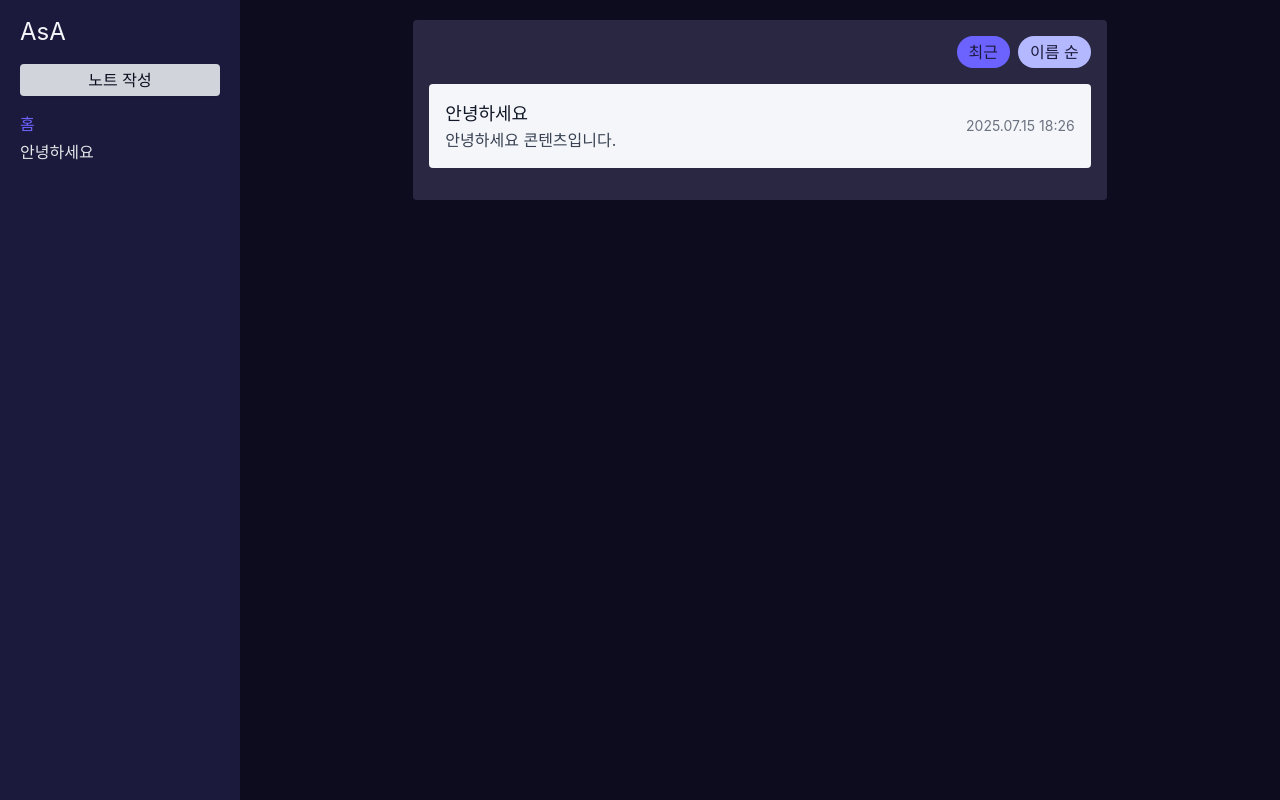
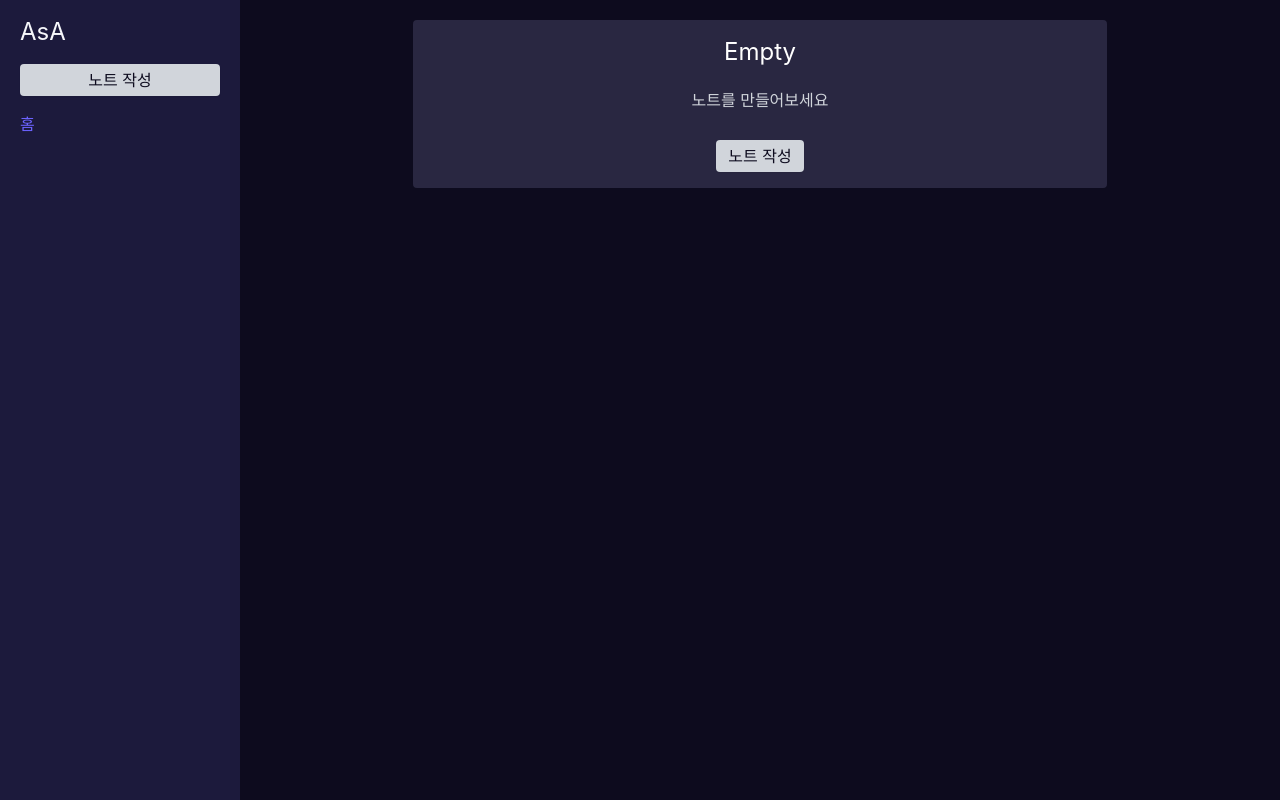
Before and after one commit to sum529-create/auto-summary-ai, a React (Vite) app: page / in a window 1280 px wide. Built offline with nearby package versions, Linux system fonts and the light colour scheme.

Commit message:
add: 노트가 없을 경우 empty 컴포넌트 추가 #4

```diff
--- a/src/components/layout/NavSection.jsx
+++ b/src/components/layout/NavSection.jsx
@@ -1,18 +1,14 @@
 import { Link, useNavigate } from "react-router-dom";
 import NoteList from "../nav/NavNoteList";
 import Button from "../ui/Button";
+import { handleClick } from "../../hooks/useNoteAction";
 
 const NavSection = () => {
   const navigate = useNavigate();
-  const handleClick = () => {
-    const id = crypto.randomUUID();
-
-    navigate(`/notes/${id}`)
-  }
   return (
     <div className="min-w-60 py-4 px-5 bg-sumi-night">
       <Link to="/" className="cursor-pointer text-2xl text-sumi-moon">AsA</Link>
-      <Button onClick={handleClick} variant="light" fullWidth={true} className="my-4">노트 작성</Button>
+      <Button onClick={() => handleClick(navigate)} variant="light" fullWidth={true} className="my-4">노트 작성</Button>
       <NoteList/>
     </div>
   );
--- a/src/components/routes/Notes.jsx
+++ b/src/components/routes/Notes.jsx
@@ -1,12 +1,22 @@
 import NoteList from "../notes/NoteList";
 import NoteArea from "../notes/NoteArea";
 import SortedArea from "../notes/SortedArea";
+import { useSelector } from "react-redux";
+import Empty from "../ui/empty";
 
 const Notes = () => {
+  const notes = useSelector(state => state.notes);
   return (
     <NoteArea>
-      <SortedArea/>
-      <NoteList/>
+      {
+        notes && notes.length > 0 ?
+        <>
+          <SortedArea/>
+          <NoteList/>
+        </>
+        :
+        <Empty/>
+      }
     </NoteArea>
   );
 };
--- /dev/null
+++ b/src/components/ui/Empty.jsx
@@ -0,0 +1,16 @@
+import { useNavigate } from 'react-router-dom'
+import { handleClick } from '../../hooks/useNoteAction'
+import Button from './Button'
+
+const Empty = () => {
+  const navigate = useNavigate();
+  return (
+    <div className='text-center space-y-2'>
+      <h3 className='text-white text-2xl'>Empty</h3>
+      <p className='text-gray-300 text-bas !my-5'>노트를 만들어보세요</p>
+      <Button onClick={() => handleClick(navigate)} variant="light" className="my-4">노트 작성</Button>
+    </div>
+  )
+}
+
+export default Empty
--- /dev/null
+++ b/src/hooks/useNoteAction.jsx
@@ -0,0 +1,5 @@
+
+export const handleClick = (navigate) => {
+  const id = crypto.randomUUID();
+  navigate(`/notes/${id}`)
+}
--- a/src/store/notesSlice.js
+++ b/src/store/notesSlice.js
@@ -1,14 +1,6 @@
 import { createSlice } from "@reduxjs/toolkit";
 
-export const initialState = [
-  {
-    id: '12bd2d01-f314-4bd2-adea-d36b4eb72591',
-    title: '안녕하세요',
-    content: '안녕하세요 콘텐츠입니다.',
-    date: '2025.07.15 18:26',
-    summary: '소개글',
-  }
-]
+export const initialState = []
 
 const noteSlice = createSlice({
   name: 'notes',
```
